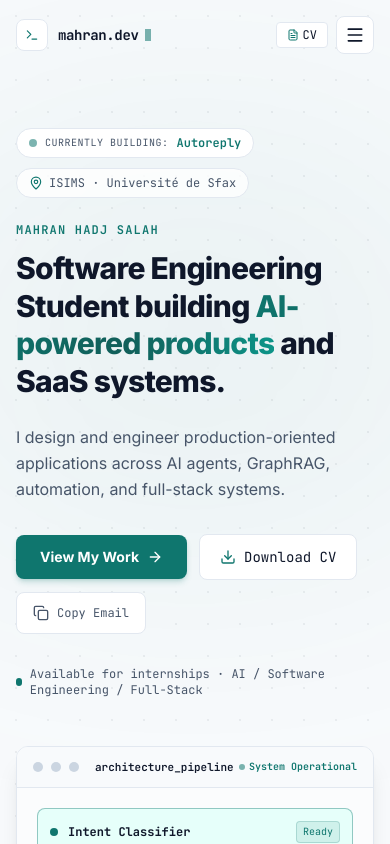
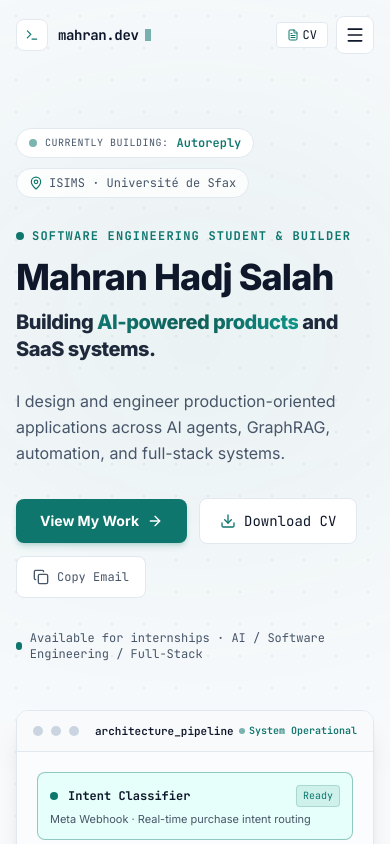
Before and after one commit to MahranHadjSalah/portfolio, a React (Vite) app: page / in a window 390 px wide. Shown: the top 844 px of the page. Built offline with nearby package versions, Linux system fonts and the light colour scheme.

Commit message:
style(hero): make name large commanding H1 with responsive fluid typography

```diff
--- a/src/components/Hero.jsx
+++ b/src/components/Hero.jsx
@@ -49,16 +49,20 @@ export default function Hero({ onOpenResume }) {
 
             {/* Name and Direct Title */}
             <div className="space-y-3">
-              <div className="text-xs font-mono uppercase tracking-widest text-[#0F766E] font-semibold">
+              <div className="inline-flex items-center gap-2 text-xs font-mono uppercase tracking-widest text-[#0F766E] font-bold">
+                <span className="w-2 h-2 rounded-full bg-[#0F766E]" />
+                Software Engineering Student & Builder
+              </div>
+              <h1 className="text-4xl sm:text-5xl lg:text-6xl xl:text-7xl font-black tracking-tight text-[#0F172A] leading-[1.08] font-sans">
                 Mahran Hadj Salah
-              </div>
-              <h1 className="text-3xl sm:text-4xl lg:text-5xl font-extrabold tracking-tight text-[#0F172A] leading-tight font-sans">
-                Software Engineering Student building{' '}
+              </h1>
+              <h2 className="text-xl sm:text-2xl lg:text-3xl font-extrabold tracking-tight text-[#1E293B] leading-snug font-sans max-w-2xl">
+                Building{' '}
                 <span className="text-transparent bg-clip-text bg-gradient-to-r from-[#0F766E] via-[#115E59] to-teal-600">
                   AI-powered products
                 </span>{' '}
                 and SaaS systems.
-              </h1>
+              </h2>
             </div>
 
             {/* Subtitle / Focus */}
```
